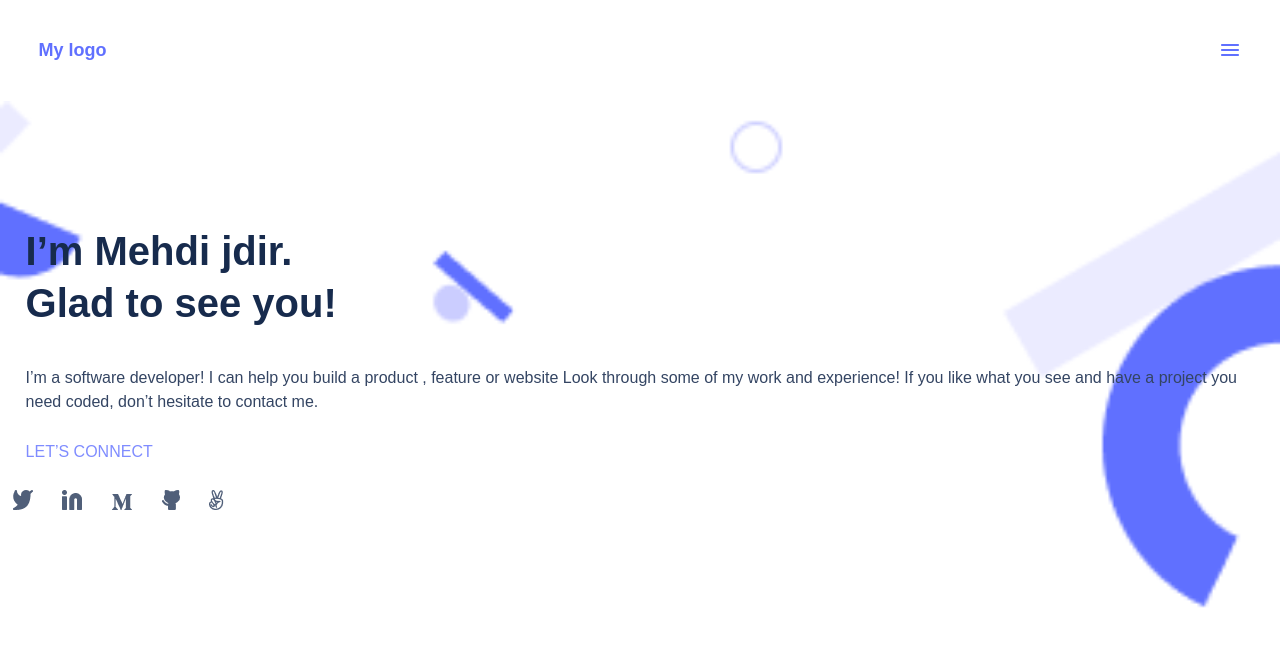
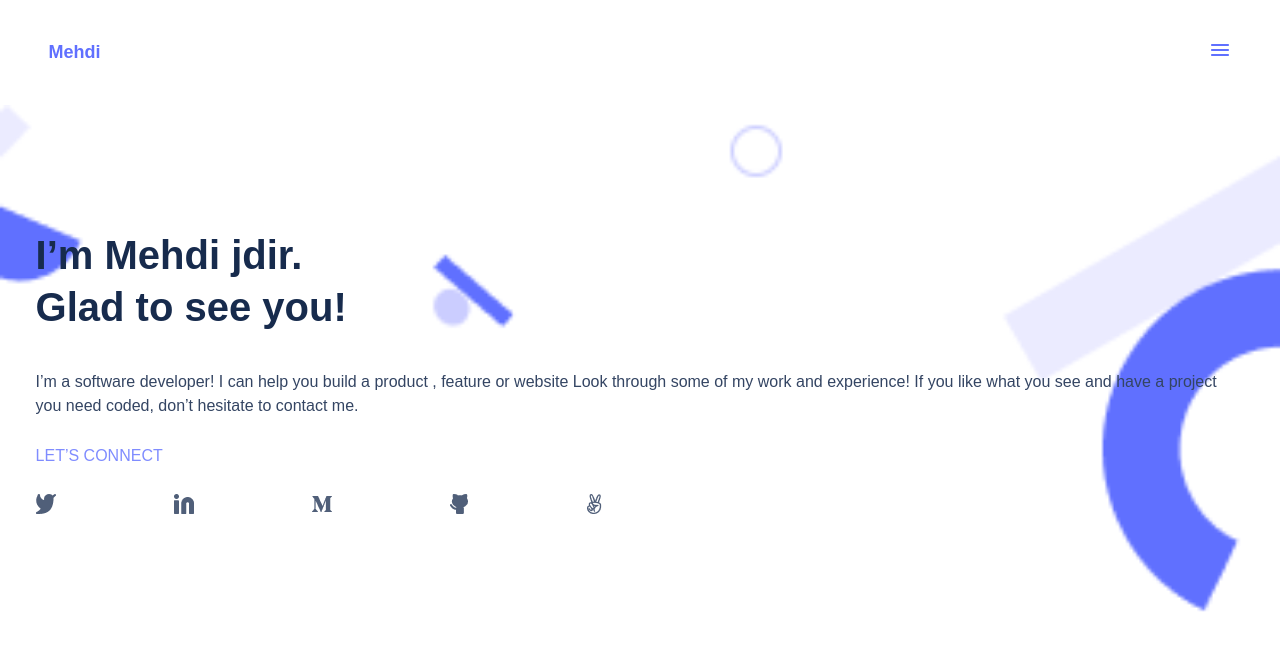
Before and after one commit to medijdir/mobileportfolio, a website: page index.html in a window 1280 px wide. Drawn offline with Linux system fonts and the light colour scheme.

Commit message:
Fix HTML file and css

```diff
--- a/index.html
+++ b/index.html
@@ -5,12 +5,15 @@
     <meta name="viewport" content="width=device-width, initial-scale=1.0">
     <title>Mobile portfolio</title>
     <link rel="stylesheet" href="style.css">
+    <link rel="preconnect" href="https://fonts.googleapis.com">
 </head>
 <body>
 
     <header>
-            <a class="logo" href="#"><p>My logo</p></a>
-            <img src="./img/Icon - Menu.svg" alt="mobile menu">
+        <nav>
+            <a class="logo" href="#"><p>Mehdi</p></a>
+            <a href="#"> <img src="./img/Icon - Menu.svg" alt="mobile menu"></a>
+        </nav>
     </header>
     <section class="headline">
         <div class="corps"></div>
@@ -21,15 +24,15 @@
            feature or website Look through some of my work and experience!
            If you like what you see and have a project you need coded, don’t hesitate to contact me.
         </p>
-        <p class="connect">LET’S CONNECT</p>
-        <div class="social">
-            <a class="icon" href="#"><img src="./img/twitter.png" alt="twitter"></a>
-            <a class="icon" href="#"><img src="./img/Linkedin.png" alt="Linkedin"></a>
-            <a class="icon" href="#"><img src="./img/Mobile.png" alt="mobile"></a>
-            <a class="icon" href="#"><img src="./img/github.png" alt="github"></a>
-            <a class="icon" href="#"><img src="./img/succes.png" alt="vector"></a>
+        <a href="#"><p class="connect">LET’S CONNECT</p></a>
+        <ul class="social">
+            <li><a class="icon" href="#"><img src="./img/twitter.png" alt="twitter"></a></li>
+            <li><a class="icon" href="#"><img src="./img/Linkedin.png" alt="Linkedin"></a></li>
+            <li><a class="icon" href="#"><img src="./img/Mobile.png" alt="mobile"></a></li>
+            <li><a class="icon" href="#"><img src="./img/github.png" alt="github"></a></li>
+            <li><a class="icon" href="#"><img src="./img/succes.png" alt="vector"></a></li>
 
-        </div>
+        </ul>
     </div>
     </section>
 
--- a/style.css
+++ b/style.css
@@ -4,11 +4,12 @@
   box-sizing: border-box;
 }
 
-header {
+nav {
   display: flex;
   justify-content: space-between;
   align-items: center;
   margin: 3%;
+  padding: 0 10px;
 }
 
 a {
@@ -41,6 +42,7 @@ h1 {
   text-align: left;
   color: #172b4d;
   padding-top: 124px;
+  padding-left: 10px;
   margin-left: 2%;
 }
 
@@ -53,7 +55,7 @@ h1 {
   text-align: left;
   color: #344563;
   margin: 2%;
-  padding-top: 12px;
+  padding: 12px 10px 0;
 }
 
 .connect {
@@ -65,8 +67,15 @@ h1 {
   text-align: left;
   color: #7f8cff;
   margin: 2%;
+  padding-left: 10px;
 }
 
-.icon {
-  padding: 1%;
+.social {
+  display: flex;
+  list-style: none;
+  justify-content: space-between;
+  align-items: center;
+  width: 45%;
+  margin: 2%;
+  padding-left: 10px;
 }
```
